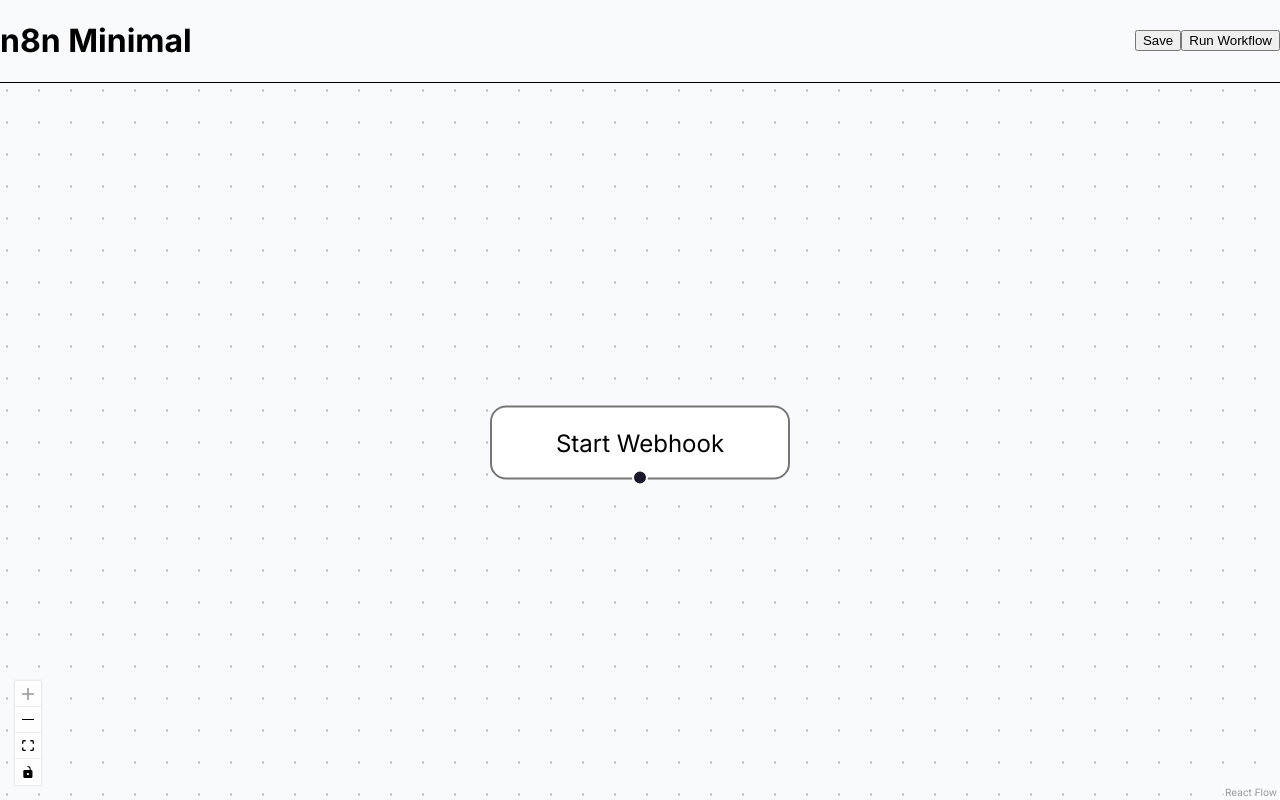
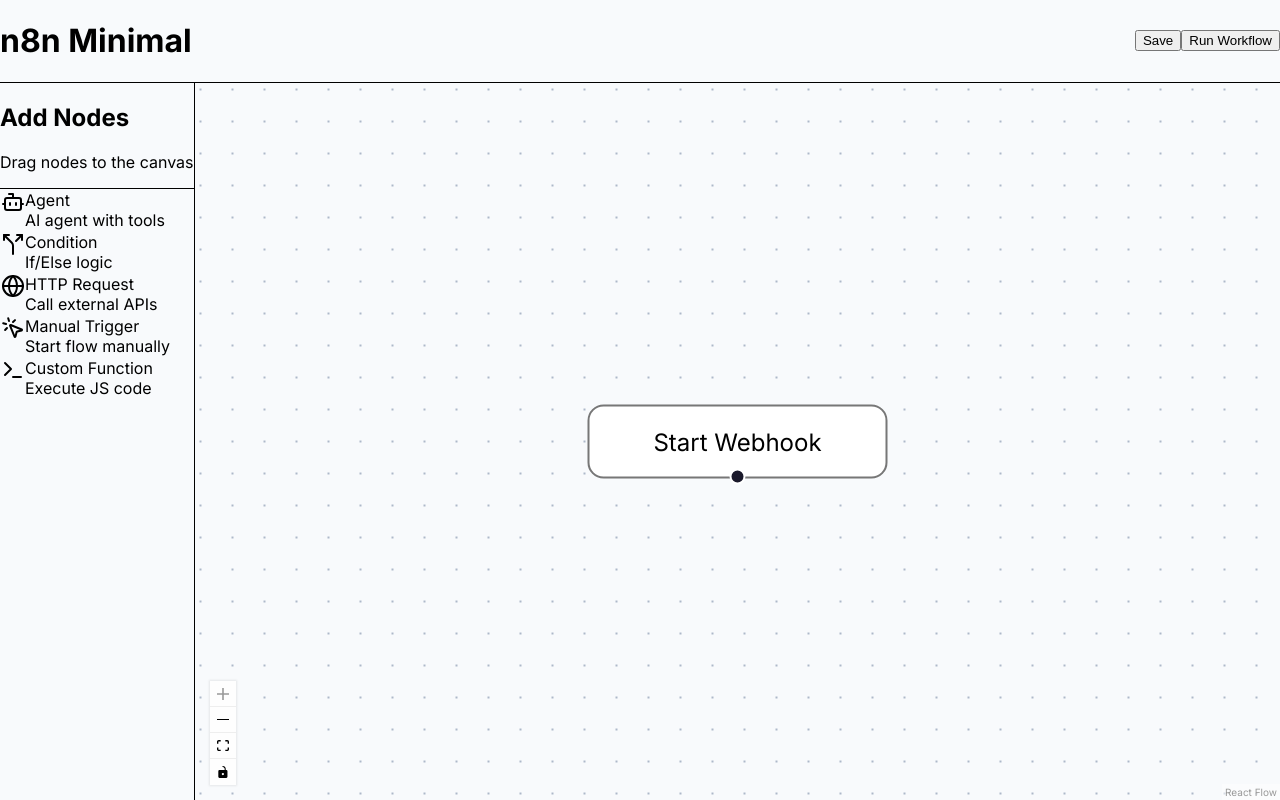
Before and after one commit to BuiVuBaoMinh/n8nMVP, a Next.js app in the folder n8n-mvp-app/: page / in a window 1280 px wide. Built offline with nearby package versions, Linux system fonts and the light colour scheme.

Commit message:
feat: dragndrop node pallete

```diff
--- a/n8n-mvp-app/components/canvas/FlowCanvas.tsx
+++ b/n8n-mvp-app/components/canvas/FlowCanvas.tsx
@@ -1,5 +1,5 @@
 "use client";
-import React, { useCallback } from 'react';
+import React, { useCallback, useRef, useState } from 'react';
 import {
   ReactFlow,
   Background,
@@ -8,11 +8,17 @@
   useEdgesState,
   addEdge,
   Connection,
-  BackgroundVariant
+  BackgroundVariant,
+  ReactFlowProvider,
+  useReactFlow,
+  Edge,
+  Node
 } from '@xyflow/react';
 import '@xyflow/react/dist/style.css';
+import Sidebar from './Sidebar';
 
-const initialNodes = [
+
+const initialNodes: Node[] = [
   {
     id: '1',
     position: { x: 250, y: 150 },
@@ -22,28 +28,70 @@
   },
 ];
 
-export default function FlowCanvas() {
+function FlowCanvasInner() {
+  const reactFlowWrapper = useRef<HTMLDivElement>(null);
   const [nodes, setNodes, onNodesChange] = useNodesState(initialNodes);
   const [edges, setEdges, onEdgesChange] = useEdgesState([]);
+  const { screenToFlowPosition } = useReactFlow();
 
   const onConnect = useCallback((params: Connection) => setEdges((eds) => addEdge(params, eds)), [setEdges]);
+
+  const onDragOver = useCallback((event: React.DragEvent) => {
+    event.preventDefault();
+    event.dataTransfer.dropEffect = 'move';
+  }, []);
+
+  const onDrop = useCallback(
+    (event: React.DragEvent) => {
+      event.preventDefault();
+
+      const type = event.dataTransfer.getData('application/reactflow/type');
+      const label = event.dataTransfer.getData('application/reactflow/label');
+
+      if (!type) return;
+
+      const position = screenToFlowPosition({
+        x: event.clientX,
+        y: event.clientY,
+      });
+
+      const newNode: Node = {
+        id: `${type}-${Date.now()}`,
+        type: type === 'trigger' ? 'input' : 'default',
+        position,
+        data: { label: label },
+        style: {
+          background: '#fff',
+          border: '1px solid #e2e8f0',
+          borderRadius: '8px',
+          padding: '10px',
+          width: 150,
+          boxShadow: '0 1px 3px 0 rgb(0 0 0 / 0.1)'
+        }
+      };
+
+      setNodes((nds) => nds.concat(newNode));
+    },
+    [screenToFlowPosition, setNodes],
+  );
 
   const handleSave = async () => {
     const res = await fetch('/api/workflows', {
       method: 'POST',
       body: JSON.stringify({ name: "My Workflow", nodes, edges }),
     });
-    if (res.ok) alert('Workflow Saved to Mongo!');
+    if (res.ok) alert('Workflow Saved!');
   };
 
   const handleRun = async () => {
     const res = await fetch('/api/execution', { method: 'POST' });
-    if (res.ok) alert('Job Sent to Redis!');
+    if (res.ok) alert('Job Sent!');
   };
 
   return (
     <div className="h-screen w-full flex flex-col">
-      <header className="h-16 border-b bg-white flex items-center justify-between px-6 z-10">
+      {/* Header */}
+      <header className="h-16 border-b bg-white flex items-center justify-between px-6 z-10 shrink-0">
         <h1 className="font-bold text-xl text-slate-800">n8n Minimal</h1>
         <div className="flex gap-3">
           <button onClick={handleSave} className="px-4 py-2 bg-slate-200 text-slate-800 rounded hover:bg-slate-300 font-medium transition">
@@ -55,13 +103,19 @@
         </div>
       </header>
 
-      <div className="flex-1 bg-slate-50">
+      {/* Main Content Area */}
+      <div className="flex-1 flex overflow-hidden">
+        <Sidebar />
+
+        <div className="flex-1 bg-slate-50 relative" ref={reactFlowWrapper}>
           <ReactFlow
             nodes={nodes}
             edges={edges}
             onNodesChange={onNodesChange}
             onEdgesChange={onEdgesChange}
             onConnect={onConnect}
+            onDrop={onDrop}
+            onDragOver={onDragOver}
             fitView
           >
             <Background color="#94a3b8" gap={16} size={1} variant={BackgroundVariant.Dots}/>
@@ -69,5 +123,15 @@
           </ReactFlow>
         </div>
       </div>
+    </div>
   );
 }
+
+// Wrapper ensures ReactFlowProvider is available
+export default function FlowCanvas() {
+  return (
+    <ReactFlowProvider>
+      <FlowCanvasInner />
+    </ReactFlowProvider>
+  );
+}
--- /dev/null
+++ b/n8n-mvp-app/components/canvas/Sidebar.tsx
@@ -0,0 +1,72 @@
+import React from 'react';
+import { Bot, Split, Globe, MousePointerClick, Terminal } from 'lucide-react';
+
+export default function Sidebar() {
+  const onDragStart = (event: React.DragEvent, nodeType: string, label: string) => {
+    // We attach the node type and label to the drag event
+    event.dataTransfer.setData('application/reactflow/type', nodeType);
+    event.dataTransfer.setData('application/reactflow/label', label);
+    event.dataTransfer.effectAllowed = 'move';
+  };
+
+  const nodeTypes = [
+    {
+      type: 'agent',
+      label: 'Agent',
+      desc: 'AI agent with tools',
+      icon: <Bot className="w-6 h-6 text-purple-500" />
+    },
+    {
+      type: 'condition',
+      label: 'Condition',
+      desc: 'If/Else logic',
+      icon: <Split className="w-6 h-6 text-orange-500" />
+    },
+    {
+      type: 'http',
+      label: 'HTTP Request',
+      desc: 'Call external APIs',
+      icon: <Globe className="w-6 h-6 text-blue-500" />
+    },
+    {
+      type: 'trigger',
+      label: 'Manual Trigger',
+      desc: 'Start flow manually',
+      icon: <MousePointerClick className="w-6 h-6 text-green-500" />
+    },
+    {
+      type: 'custom',
+      label: 'Custom Function',
+      desc: 'Execute JS code',
+      icon: <Terminal className="w-6 h-6 text-pink-500" />
+    },
+  ];
+
+  return (
+    <aside className="w-64 bg-white border-r border-slate-200 h-full flex flex-col shadow-sm">
+      <div className="p-4 border-b border-slate-100">
+        <h2 className="font-semibold text-slate-800">Add Nodes</h2>
+        <p className="text-xs text-slate-500 mt-1">Drag nodes to the canvas</p>
+      </div>
+
+      <div className="flex-1 overflow-y-auto p-3 space-y-3">
+        {nodeTypes.map((node) => (
+          <div
+            key={node.type}
+            onDragStart={(event) => onDragStart(event, node.type, node.label)}
+            draggable
+            className="group flex items-start gap-3 p-3 rounded-lg border border-transparent hover:border-slate-200 hover:bg-slate-50 hover:shadow-sm cursor-grab active:cursor-grabbing transition-all"
+          >
+            <div className="mt-1 p-1.5 bg-slate-100 rounded-md group-hover:bg-white transition-colors">
+              {node.icon}
+            </div>
+            <div>
+              <span className="block font-medium text-sm text-slate-700">{node.label}</span>
+              <span className="block text-xs text-slate-500 leading-tight mt-0.5">{node.desc}</span>
+            </div>
+          </div>
+        ))}
+      </div>
+    </aside>
+  );
+}
```
Lines whose indentation alone changed are shown as unchanged.
